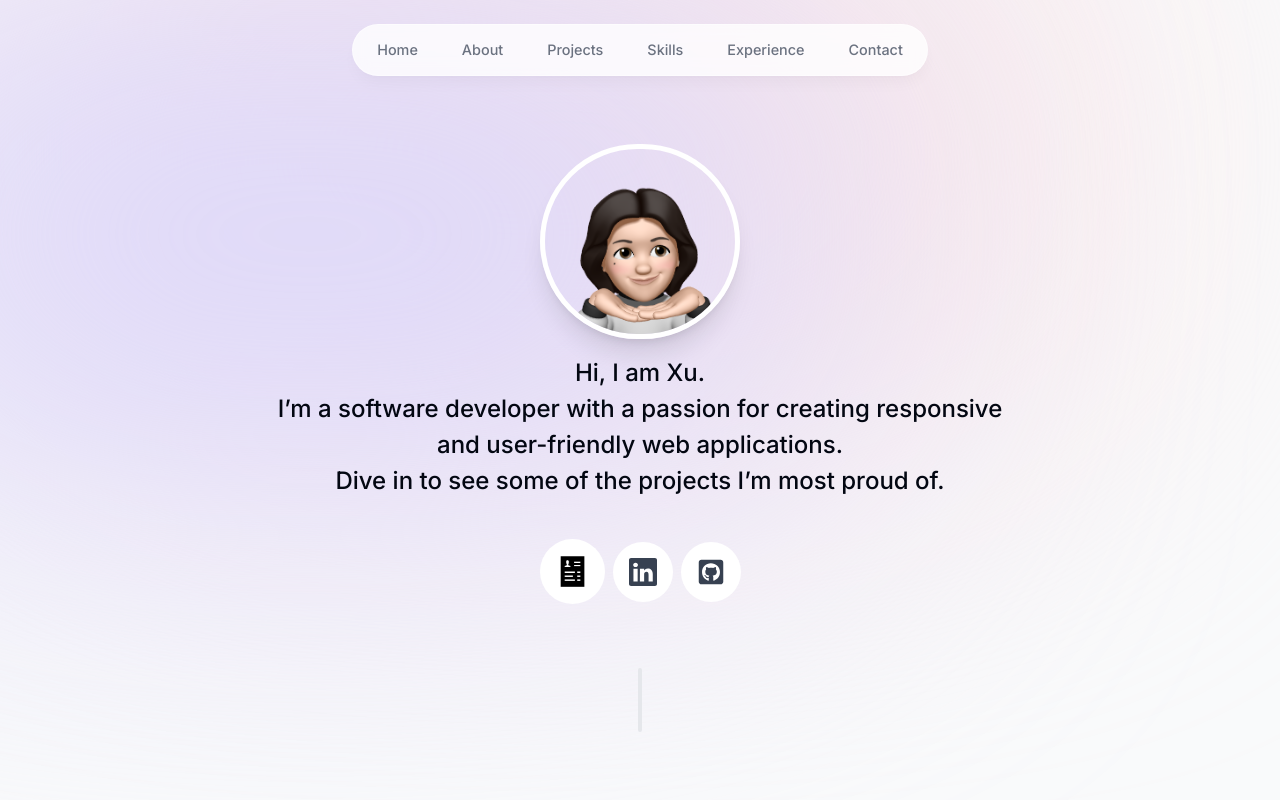
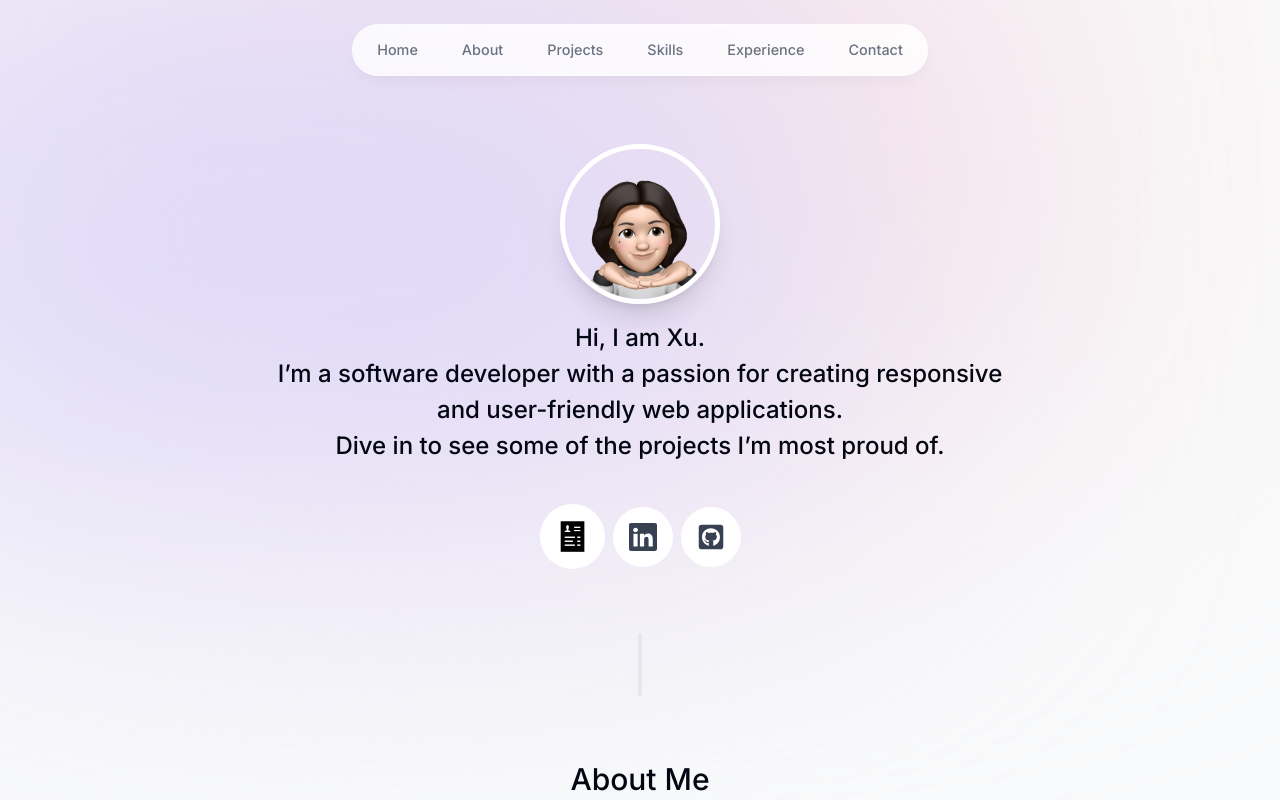
Before and after one commit to i-am-xu-wang/personal-portfolio, a Next.js app: page / in a window 1280 px wide. Shown: the top 800 px of the page. Built offline with nearby package versions, Linux system fonts and the light colour scheme.

Commit message:
refactor: refactor the styling on the intro section

```diff
--- a/src/components/intro.tsx
+++ b/src/components/intro.tsx
@@ -24,10 +24,8 @@ export default function intro() {
             <Image
               src={profile}
               alt="profile"
-              width="200"
-              height="200"
               quality="100"
-              className="h-30 w-30 rounded-full object-cover border-[0.35rem] border-white shadow-xl"
+              className="h-30 w-30 rounded-full object-cover border-[0.35rem] w-[10rem] h-[10rem] border-white shadow-xl"
             />
           </motion.div>
         </div>
```
